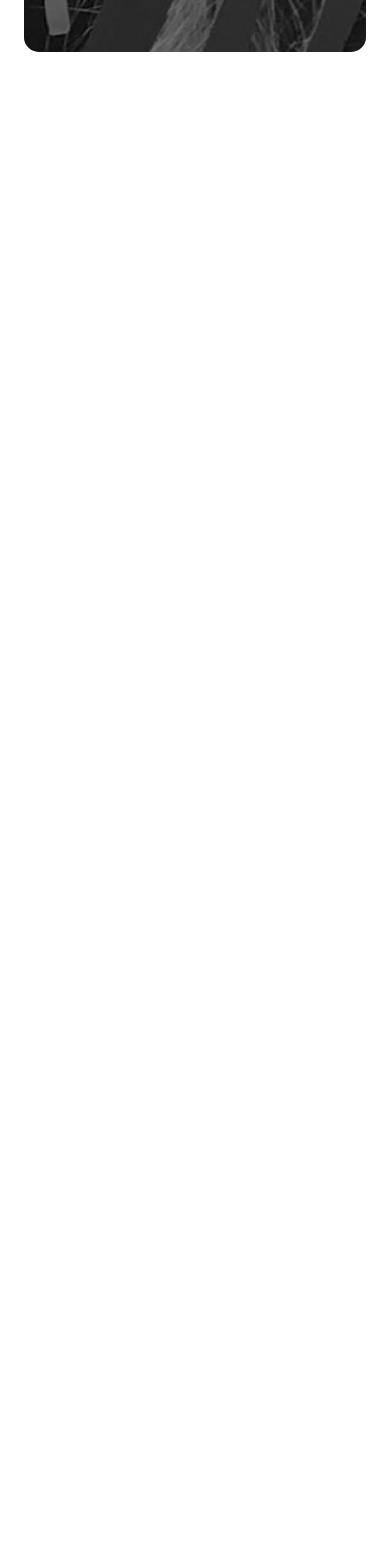
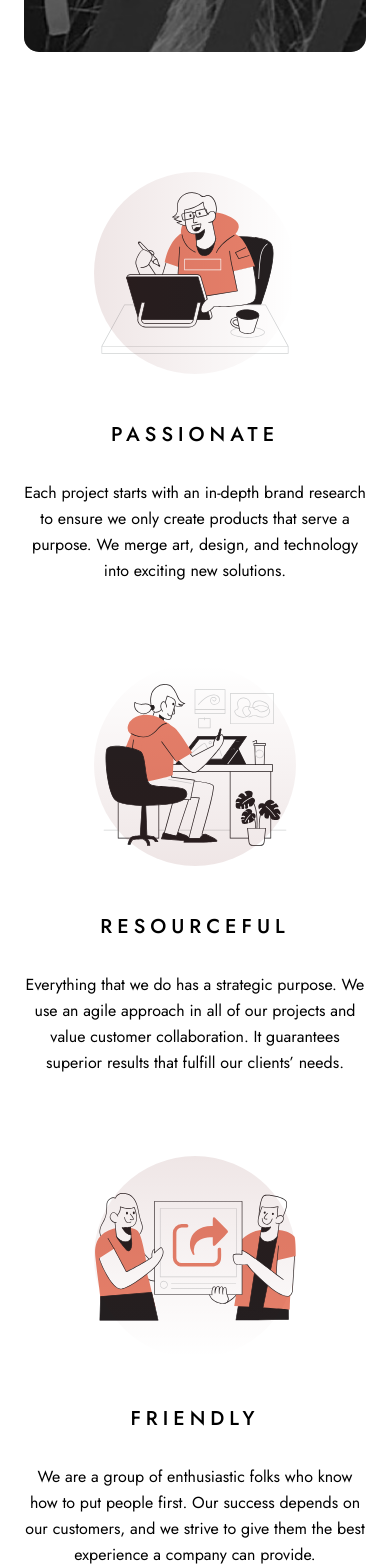
Before and after one commit to Alexandre-st/Designo-multi-page, a React (Create React App) app: page / in a window 390 px wide. Shown: the part 1805-3373 px from the top of the page. Before the commit the page ends 1857 px from the top, so only its background shows below. Built offline with nearby package versions, Linux system fonts and the light colour scheme.

Commit message:
How it works part done, full responsive

```diff
--- a/src/components/Home/Home.js
+++ b/src/components/Home/Home.js
@@ -3,6 +3,9 @@
 import CellularPhone from '../../assets/home/desktop/image-hero-phone.png';
 import CellularTablet from '../../assets/home/desktop/image-hero-tablet.png';
 import CellularDesktop from '../../assets/home/desktop/image-hero-desktop.png';
+import Passionate from '../../assets/home/desktop/illustration-passionate.svg';
+import Resourceful from '../../assets/home/desktop/illustration-resourceful.svg';
+import Friendly from '../../assets/home/desktop/illustration-friendly.svg';
 import Link from '../Links/Link';
 
 const Home = () => {
@@ -23,6 +26,7 @@
         </div>
       </section>
 
+      {/* Link Part */}
       <section className="link container">
         <Link linkStyle="link-content-web" title="Web Design" text="View Projects" />
         <div className="link-cut">
@@ -30,6 +34,51 @@
           <Link linkStyle="link-content-graphic" title="Graphic Design" text="View Projects" />
         </div>
       </section>
+
+      {/* Work Part */}
+      <section className="work container">
+        <div className="work-container">
+          <div className="work-content">
+          <div className="work-content-img">
+            <div className="work-img-passionate">
+              <img src={Passionate} alt="Passionate job" />
+            </div>
+          </div>
+          <div className="work-content-text">
+            <h3>PASSIONATE</h3>
+            <p className="text">
+              Each project starts with an in-depth brand research to ensure we only create products that serve a purpose. We merge art, design, and technology into exciting new solutions.
+            </p>
+          </div>
+          </div>
+          <div className="work-content">
+          <div className="work-content-img">
+            <div className="work-img-resourceful">
+              <img src={Resourceful} alt="Resourceful approach" />
+            </div>
+          </div>
+          <div className="work-content-text">
+            <h3>RESOURCEFUL</h3>
+            <p className="text">
+              Everything that we do has a strategic purpose. We use an agile approach in all of our projects and value customer collaboration. It guarantees superior results that fulfill our clients’ needs.
+            </p>
+          </div>
+          </div>
+          <div className="work-content">
+            <div className="work-content-img">
+              <div className="work-img-friendly">
+                <img src={Friendly} alt="Friendly share" />
+              </div>
+            </div>
+            <div className="work-content-text">
+              <h3>FRIENDLY</h3>
+              <p className="text">
+                We are a group of enthusiastic folks who know how to put people first. Our success depends on our customers, and we strive to give them the best experience a company can provide.
+              </p>
+            </div>
+          </div>
+        </div>
+      </section>
     </main>
   );
 }
--- a/src/components/Home/_home.scss
+++ b/src/components/Home/_home.scss
@@ -104,3 +104,95 @@
     }
   }
 }
+
+// Work styles
+.work {
+  margin-top: 12rem;
+
+  @include mq(laptop) {
+    margin-top: 16rem;
+  }
+
+  &-container {
+    display: flex;
+    flex-direction: column;
+    gap: 8rem;
+
+    @include mq(tablet) {
+      gap: 3.2rem;
+    }
+
+    @include mq(laptop) {
+      flex-direction: row;
+      gap: 3rem;
+    }
+  }
+
+  // To put the linear background on the images
+  &-img {
+    &-passionate {
+       &:before {
+         @include bg-image;
+        transform: matrix(-1, 0, 0, 1, 0, 0);
+      }
+    }
+
+    &-resourceful {
+      &:before {
+        @include bg-image;
+        transform: matrix(0, 1, 1, 0, 0, 0);
+      }
+    }
+
+    &-friendly {
+      &:before {
+        @include bg-image;
+        transform: matrix(0, -1, -1, 0, 0, 0);
+      }
+    }
+  }
+
+  &-content {
+    text-align: center;
+
+    @include mq(tablet) {
+      display: flex;
+      align-items: center;
+      gap: 4.8rem;
+      text-align: left;
+    }
+
+    @include mq(laptop) {
+      flex-direction: column;
+      text-align: center;
+    }
+
+    &-img {
+      position: relative;
+      width: fit-content;
+      margin: auto;
+    }
+
+    &-text {
+      margin-top: 4.8rem;
+
+      @include mq(tablet) {
+        flex: 2;
+        margin-top: 0;
+      }
+
+      h3 {
+        letter-spacing: 5px;
+        margin-bottom: 3.2rem;
+
+        @include mq(tablet) {
+          margin-bottom: 1.6rem;
+        }
+
+        @include mq(laptop) {
+          margin-bottom: 3.2rem;
+        }
+      }
+    }
+  }
+}
--- a/src/styles/variables/_mixins.scss
+++ b/src/styles/variables/_mixins.scss
@@ -39,3 +39,15 @@
     z-index: 1;
   }
 }
+
+// Background images
+@mixin bg-image {
+  content: "";
+  position: absolute;
+  left: 0;
+  height: 100%;
+  width: 100%;
+  opacity: 0.2;
+  border-radius: 50%;
+  background: linear-gradient(90deg, rgba(93, 2, 2, 0.0001) 0%, rgba(93, 2, 2, 0.497569) 100%);
+}
```
